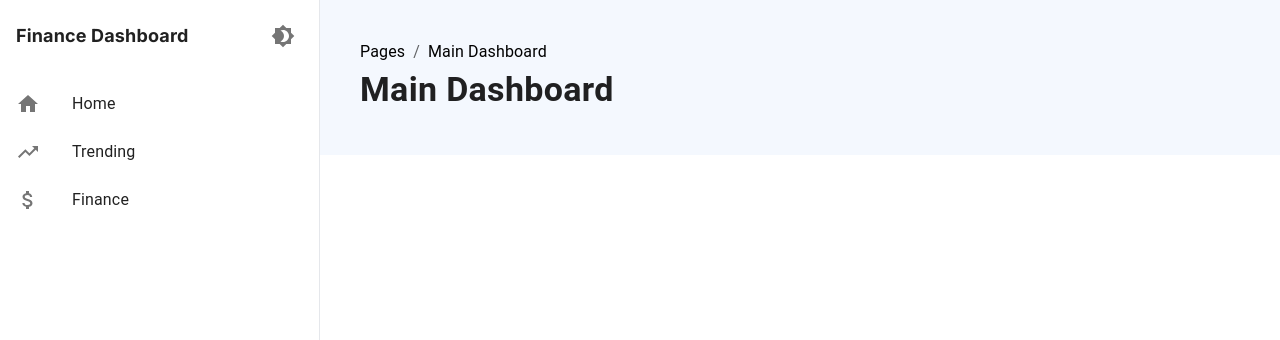
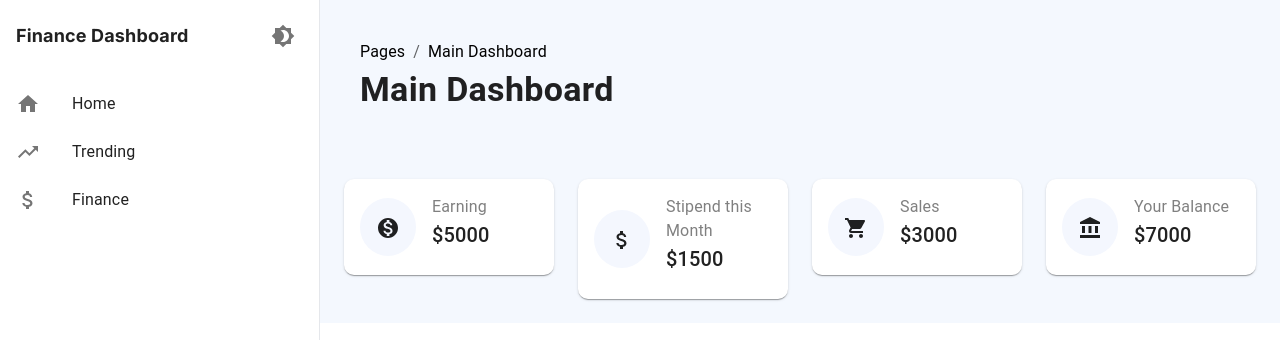
Before and after one commit to Varsani2520/finance-dashboard, a Next.js app: page / in a window 1280 px wide. Shown: the top 340 px of the page. Built offline with nearby package versions, Linux system fonts and the light colour scheme.

Commit message:
card done

```diff
--- /dev/null
+++ b/app/Components/HomeCards.jsx
@@ -0,0 +1,33 @@
+'use client'
+import * as React from 'react';
+import { Grid, Card, CardContent, Typography, Box } from '@mui/material';
+import { MonetizationOn, AttachMoney, ShoppingCart, AccountBalance } from '@mui/icons-material';
+
+const cardData = [
+  { name: 'Earning', price: '$5000', icon: <MonetizationOn/> },
+  { name: 'Stipend this Month', price: '$1500', icon: <AttachMoney /> },
+  { name: 'Sales', price: '$3000', icon: <ShoppingCart /> },
+  { name: 'Your Balance', price: '$7000', icon: <AccountBalance /> }
+];
+
+export default function HomeCards() {
+  return (
+    <Box sx={{ flexGrow: 1, p: 3 }}>
+      <Grid container spacing={3}>
+        {cardData.map((card, index) => (
+          <Grid item xs={12} sm={4} md={3} key={index}>
+            <Card sx={{ display: 'flex', alignItems: 'center', backgroundColor: 'white',borderRadius:'10px' }}>
+              <Box sx={{ p: 2, borderRadius: '50%', backgroundColor: '#f4f7fe', ml: 2 }}>
+                {card.icon}
+              </Box>
+              <CardContent>
+                <Typography  color="gray">{card.name}</Typography>
+                <Typography variant="h6">{card.price}</Typography>
+              </CardContent>
+            </Card>
+          </Grid>
+        ))}
+      </Grid>
+    </Box>
+  );
+}
--- a/app/page.js
+++ b/app/page.js
@@ -1,8 +1,10 @@
 import Headers from './Components/Headers'
+import HomeCards from './Components/HomeCards';
 export default function Home() {
   return (
     <div >
       <Headers />
+      <HomeCards/>
     </div>
   );
 
```
